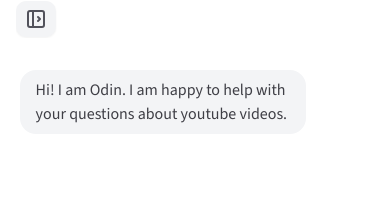
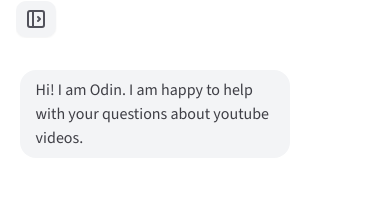
Before and after one commit to ghoshRitesh12/odin, a Next.js app: page /chat in a window 390 px wide. Shown: the part 124-332 px from the top of the page. Built offline with nearby package versions, Linux system fonts and the light colour scheme.

Commit message:
refactor: adjust max-width of chat bubbles in AssistantChat and UserChat components

```diff
--- a/src/components/AssistantChat.tsx
+++ b/src/components/AssistantChat.tsx
@@ -8,8 +8,8 @@ export default function AssistantChat({ children }: AssistantChatProps) {
     <div
       className={cn`
         w-fit px-4 py-2 rounded-2xl mr-auto leading-6
-        max-w-[36ch] sm:max-w-[55ch] lg:max-w-[70ch] bg-secondary
-        text-zinc-700 dark:text-zinc-200 my-4
+        max-w-[34ch] sm:max-w-[60ch] md:max-w-[70ch]
+        bg-secondary text-zinc-700 dark:text-zinc-200 my-4
       `}
     >
       {children}
--- a/src/components/UserChat.tsx
+++ b/src/components/UserChat.tsx
@@ -10,7 +10,7 @@ export default function UserChat({ message }: UserChatProps) {
       className={cn`
         w-fit bg-primary text-zinc-200 px-3 py-2
         rounded-2xl ml-auto leading-6 my-4
-        max-w-[36ch] sm:max-w-[55ch] lg:max-w-[70ch]
+        max-w-[34ch] sm:max-w-[60ch] md:max-w-[70ch]
       `}
     >
       <div>{message}</div>
```
